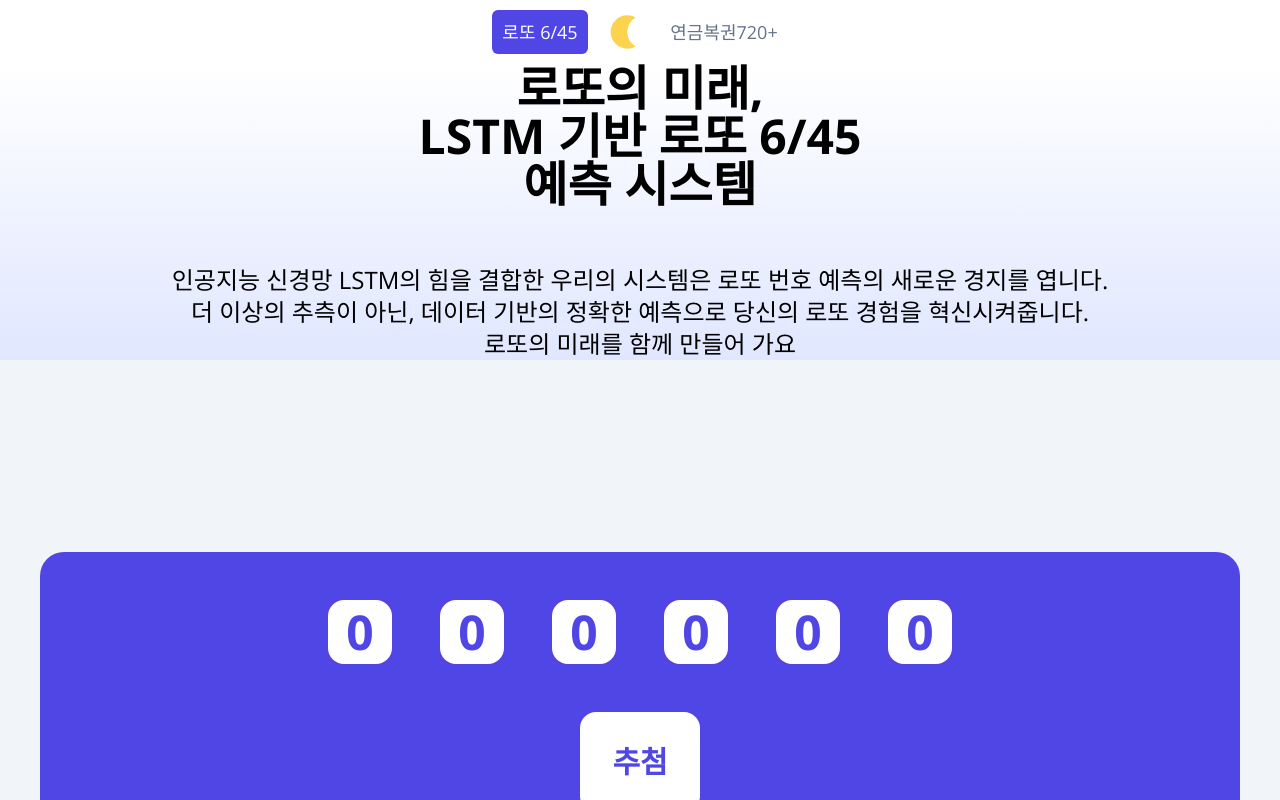
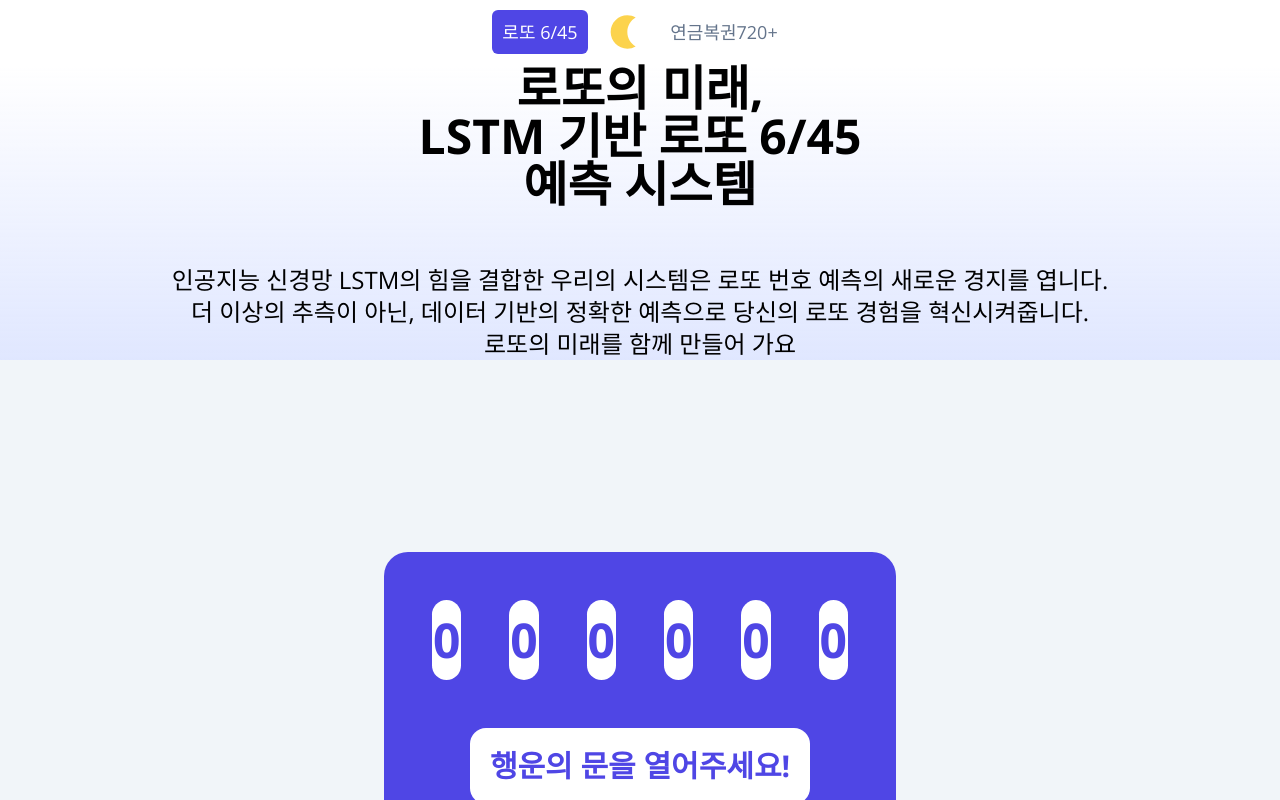
Before and after one commit to DevMinsuKim/clover-pick, a Next.js app in the folder client/: page / in a window 1280 px wide. Built offline with nearby package versions, Linux system fonts and the light colour scheme.

Commit message:
로또 6/45 추첨 UI 디자인 변경

```diff
--- a/client/src/app/page.tsx
+++ b/client/src/app/page.tsx
@@ -25,17 +25,13 @@ export default function Home() {
     let currentFrame = 0;
 
     const updateNumber = () => {
-      const randomNumber =
-        Math.floor(Math.random() * (maxNumber - minNumber + 1)) + minNumber;
+      const randomNumber = aniNumber.map(() => {
+        return (
+          Math.floor(Math.random() * (maxNumber - minNumber + 1)) + minNumber
+        );
+      });
 
-      setAniNumber([
-        randomNumber,
-        randomNumber,
-        randomNumber,
-        randomNumber,
-        randomNumber,
-        randomNumber,
-      ]);
+      setAniNumber(randomNumber);
 
       currentFrame++;
 
@@ -54,6 +50,7 @@ export default function Home() {
     if (isAnimating) {
       animateNumber();
     }
+    // eslint-disable-next-line react-hooks/exhaustive-deps
   }, [isAnimating]);
 
   const handleDrawClick = () => {
@@ -81,22 +78,45 @@ export default function Home() {
       </div>
 
       <div className="flex bg-slate-100 items-center justify-center">
-        <div className="flex flex-col w-[1200px] h-[300px] bg-indigo-600 my-48 rounded-3xl items-center">
-          <ul className="flex justify-center gap-12 p-12">
-            {aniNumber.map((number, index) => (
-              <li
-                key={index}
-                className="flex w-16 h-16 bg-white rounded-2xl items-center justify-center text-indigo-600 font-bold text-5xl"
-              >
-                {number}
-              </li>
-            ))}
+        <div className="flex flex-col w-2/5 h-80 bg-indigo-600 my-48 rounded-3xl items-center">
+          <ul className="flex w-full justify-center gap-12 p-12">
+            {aniNumber.map((number, index) => {
+              let backgroundColor = "";
+
+              if (number >= 1 && number <= 10) {
+                backgroundColor = "bg-yellow-400";
+              } else if (number >= 11 && number <= 20) {
+                backgroundColor = "bg-blue-400"; // Tailwind에서 하늘색은 보통 'blue'에 해당합니다.
+              } else if (number >= 21 && number <= 30) {
+                backgroundColor = "bg-red-400";
+              } else if (number >= 31 && number <= 40) {
+                backgroundColor = "bg-gray-400";
+              } else if (number >= 41 && number <= 45) {
+                backgroundColor = "bg-green-400";
+              } else if (number === 0) {
+                backgroundColor = "bg-white";
+              }
+
+              return (
+                <li
+                  key={index}
+                  className={`flex w-20 h-20 rounded-full items-center justify-center ${
+                    number === 0 ? "text-indigo-600 " : "text-white"
+                  } font-bold text-5xl ${backgroundColor}`}
+                >
+                  {number}
+                </li>
+              );
+            })}
           </ul>
           <button
-            className="text-indigo-600 p-8 bg-white rounded-2xl  font-bold text-3xl"
+            className="text-indigo-600 p-5 bg-white rounded-2xl font-bold text-3xl"
             onClick={handleDrawClick}
+            disabled={isAnimating}
           >
-            추첨
+            {isAnimating
+              ? "행운을 불러오고 있습니다!"
+              : "행운의 문을 열어주세요!"}
           </button>
         </div>
       </div>
```
